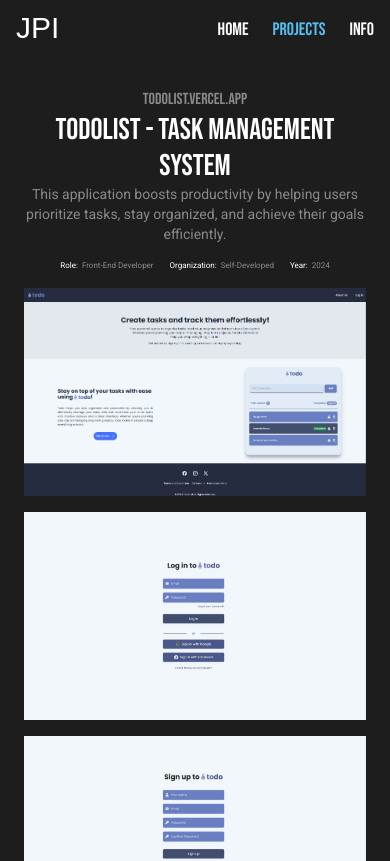
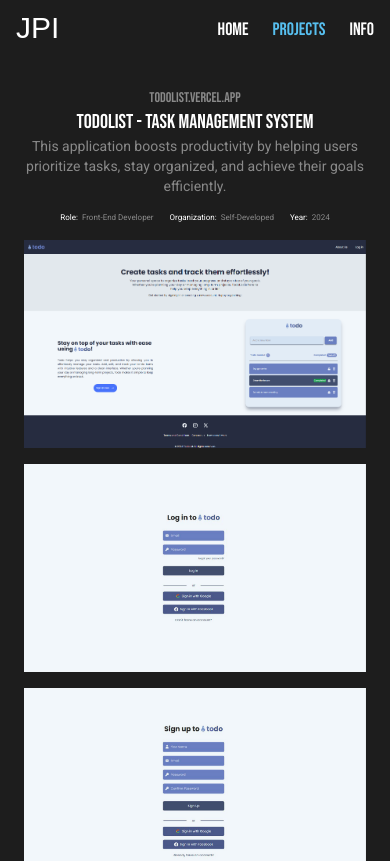
Before and after one commit to xjohnpatrick/portfolio, a Next.js app: page /projects/0 in a window 390 px wide. Shown: the top 861 px of the page. Built offline with nearby package versions, Linux system fonts and the light colour scheme; a web font is replaced by a local one.

Commit message:
05.11.24.1819

```diff
--- a/app/projects/[id]/page.tsx
+++ b/app/projects/[id]/page.tsx
@@ -28,8 +28,8 @@ export default function ProjectPage({ params }: { params: { id: string } }) {
     <div className="w-full flex flex-col items-center gap-4 p-6">
       <SideNavigation />
       <div className="flex flex-col items-center">
-        <h1 className="text-gray font-bebas">{project.website}</h1>
-        <span className="text-white text-3xl font-bebas text-center">
+        <h1 className="text-gray font-bebas text-sm lg:text-base">{project.website}</h1>
+        <span className="text-white text-xl lg:text-3xl font-bebas text-center">
           {project.title} - {project.description}
         </span>
         <p className="text-gray text-sm text-center">{project.about}</p>
```
